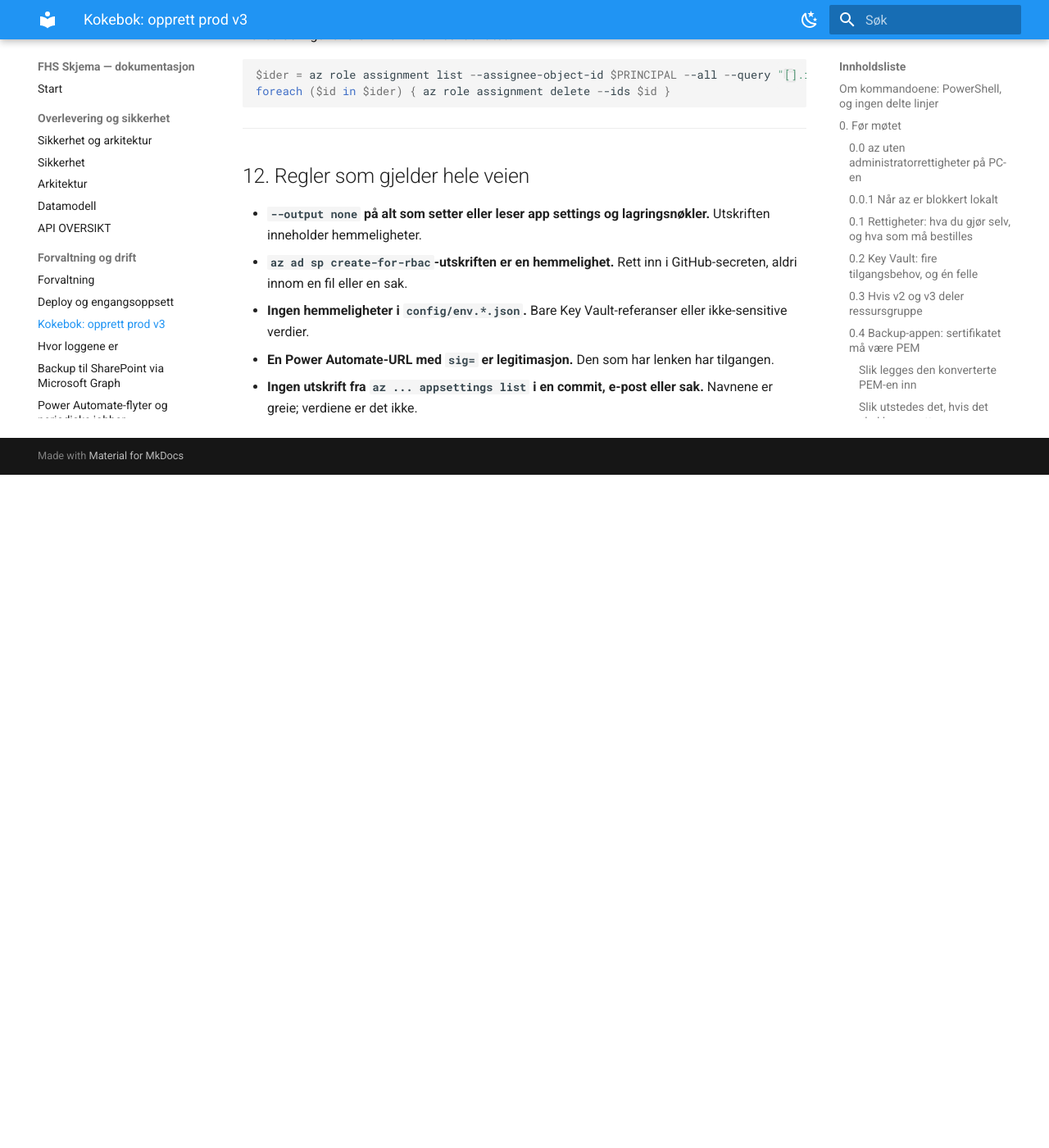
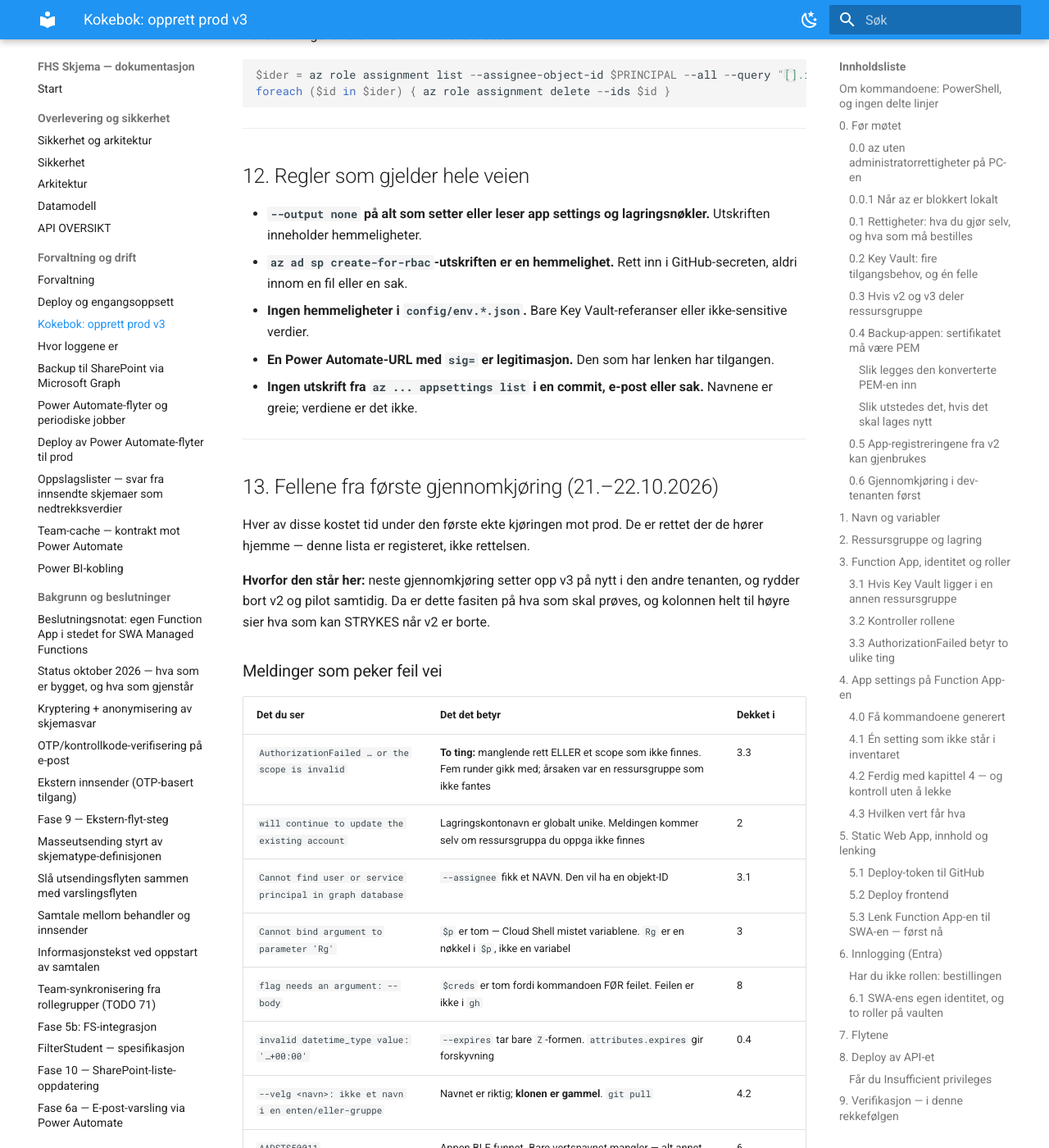
Before and after one commit to jachrist/skjema-swa, an MkDocs documentation site: the page built from docs/KOKEBOK-PROD-V3.md, in a window 1280 px wide and 1400 px high, scrolled down 44176 px. Shown: the whole window at 82% size. Built offline with MkDocs 1.6.1 and Material for MkDocs 9.7.7, drawn with Linux system fonts in a browser that asks for light colours; before the commit the page ends 44755 px from its top, so only the background shows below that; some of the changed text lies outside the part shown.

Commit message:
Kapittel 13: registeret over fellene fra første gjennomkjøring
Neste runde setter opp v3 på nytt i den andre tenanten og river v2 og
pilot samtidig. Da er dette fasiten på hva som skal prøves — og det er nå
det kan skrives, mens det er ferskt.

Fire deler:

**Meldinger som peker feil vei** — elleve av dem, med hva de FAKTISK
betyr. `AuthorizationFailed` som betyr to ting, «will continue to update
the existing account» på en ressursgruppe som ikke finnes, AADSTS50011 som
beviser at appen BLE funnet, «Lagring er ikke konfigurert» fra en
API-kopi, avvisning etter MFA uten rader i innloggingsloggen.

**Krav uten et trinn** — SWA-identiteten, $PRINCIPAL i et vilkårsavsnitt,
og et ferdig-kriterium som aldri kunne inntreffe.

**To lister som svarte ulikt** — fire former på to dager, alle nå bundet
av tester som leser begge kildene.

**Ting kokeboka ba om som ikke kan gjøres** — audience i Power Automate,
og et felt som heter noe annet enn ordet dokumentet brukte.

Og ryddelista: sju linjer som finnes BARE fordi to versjoner kjører
samtidig, med hvorfor hver av dem står der. Med advarsel om rekkefølge —
tilbakeveien i kapittel 10 forutsetter at v2 fortsatt står.

Testen krever at hver «Dekket i»-henvisning finnes som en overskrift, og
at hver mekanisme ryddelista navngir fortsatt er ERKLÆRT i koden.
Delstrengen holder ikke: første utgave brukte includes, og en mutasjon som
døpte om deploy_api til deploy_api_gammel forble grønn.

Fem mutasjoner prøvd, alle røde: en henvisning til et kapittel som ikke
finnes, deploy_api omdøpt, ENTEN_ELLER omdøpt, en linje ute av ryddelista,
og advarselen om rekkefølge fjernet.

139 av 139 testfiler OK. Ingen appkode — ingen deploy kreves.

Co-Authored-By: Claude Opus 5 <noreply@anthropic.com>
Claude-Session: https://claude.ai/code/session_016ebSuKji2st85HZS2wAHNH

```diff
--- a/docs/KOKEBOK-PROD-V3.md
+++ b/docs/KOKEBOK-PROD-V3.md
@@ -1985,3 +1985,80 @@ foreach ($id in $ider) { az role assignment delete --ids $id }
   tilgangen.
 - **Ingen utskrift fra `az ... appsettings list` i en commit, e-post eller
   sak.** Navnene er greie; verdiene er det ikke.
+
+---
+
+## 13. Fellene fra første gjennomkjøring (21.–22.10.2026)
+
+Hver av disse kostet tid under den første ekte kjøringen mot prod. De er
+rettet der de hører hjemme — denne lista er registeret, ikke rettelsen.
+
+**Hvorfor den står her:** neste gjennomkjøring setter opp v3 på nytt i den
+andre tenanten, og rydder bort v2 og pilot samtidig. Da er dette fasiten på
+hva som skal prøves, og kolonnen helt til høyre sier hva som kan STRYKES når
+v2 er borte.
+
+### Meldinger som peker feil vei
+
+| Det du ser | Det det betyr | Dekket i |
+|---|---|---|
+| `AuthorizationFailed … or the scope is invalid` | **To ting:** manglende rett ELLER et scope som ikke finnes. Fem runder gikk med; årsaken var en ressursgruppe som ikke fantes | 3.3 |
+| `will continue to update the existing account` | Lagringskontonavn er globalt unike. Meldingen kommer selv om ressursgruppa du oppga ikke finnes | 2 |
+| `Cannot find user or service principal in graph database` | `--assignee` fikk et NAVN. Den vil ha en objekt-ID | 3.1 |
+| `Cannot bind argument to parameter 'Rg'` | `$p` er tom — Cloud Shell mistet variablene. `Rg` er en nøkkel i `$p`, ikke en variabel | 3 |
+| `flag needs an argument: --body` | `$creds` er tom fordi kommandoen FØR feilet. Feilen er ikke i `gh` | 8 |
+| `invalid datetime_type value: '…+00:00'` | `--expires` tar bare `Z`-formen. `attributes.expires` gir forskyvning | 0.4 |
+| `--velg <navn>: ikke et navn i en enten/eller-gruppe` | Navnet er riktig; **klonen er gammel**. `git pull` | 4.2 |
+| `AADSTS50011` | Appen BLE funnet. Bare vertsnavnet mangler — alt annet er på plass | 6 |
+| `AADSTS700027` med riktig avtrykk i Key Vault | Sertifikatet ligger på feil app. `sp-skjema-*` er deploy-objektet, ikke backup-appen | 0.5 |
+| «Lagring er ikke konfigurert» på en lenket SWA | Svaret kom fra en API-KOPI på SWA-en, ikke fra Function App-en | 5.2 |
+| Avvist etter MFA, uten rader i Entras innloggingslogg | Kodevekslingen feilet, ikke autentiseringen. SWA-ens egen identitet mangler | 6.1 |
+
+### Krav uten et trinn
+
+| Felle | Utslag |
+|---|---|
+| SWA-ens systemtildelte identitet + to Key Vault-roller sto som KRAV i 0.2 og 0.5, men ingen kommando utførte det | Innloggingen nede, og symptomet pekte mot Entra |
+| `$PRINCIPAL` ble satt i 3.1 — et VILKÅRSAVSNITT | Tom variabel i 3.2, 3.3, 10 og 11 |
+| Kapittel 4 hadde ikke noe ferdig-kriterium som kunne inntreffe | «Tom utskrift» skjer aldri: verten har alltid egne settinger |
+
+### To lister som svarte ulikt
+
+Den tilbakevendende feilklassen i dette repoet, og den tok fire former på to
+dager:
+
+| Hva som sto to steder | Hva det ga |
+|---|---|
+| `AZURE_FUNCAPP_CREDENTIALS_PROD` i kokeboka mot `AZURE_FUNCAPP_CREDENTIALS` i miljøet i workflowen | Deployen ville feilet i `azure/login`, i et helt annet kapittel |
+| Kravlista krevde `AAD_CLIENT_SECRET` i prod; helsesjekken sa den skal stå tom | Ba om å lime v2 sin klienthemmelighet inn på v3 |
+| `--navn` filtrerte `kun_dokumentasjon`, `--kommandoer` gjorde det ikke | Generatoren ba om å sette noe kravlista ikke krevde |
+| `--sdk-auth` i kokeboka, `--json-auth` i beslutningsnotatet | Avviklingsadvarsel midt i en prod-kjøring |
+
+Alle fire er nå bundet av tester som leser BEGGE kildene.
+
+### Ting kokeboka ba om som ikke kan gjøres
+
+| Teksten sa | Virkeligheten |
+|---|---|
+| «Flytene må ha `…/` som audience, med skråstrek bakerst» | `aud` bestemmes av hvilken ressurs VI ber om token for. Det finnes ingen slik innstilling i Power Automate |
+| «Flytenes allow-liste» | Feltet heter **Tillatte brukere**. Et oppslagsord som ikke finnes i verktøyet, finner ingen |
+
+### Det som forsvinner når v2 og pilot rives
+
+Dette er ryddelista for neste runde. Hver linje finnes BARE fordi to
+versjoner kjører samtidig, eller fordi pilot har en annen arkitektur:
+
+| Kan strykes | Hvorfor det står der nå |
+|---|---|
+| `--velg`-mekanismen og begge enten/eller-parene | Inventaret bærer både hemmelighet og sertifikat, både tilkoblingsstreng og kontonavn, fordi pilot og v2 bruker den ene og v3 den andre. Steg 6 i `BESLUTNING-EGEN-FUNCTION-APP.md` river gaffelen |
+| `deploy_api`-valget i `deploy-prod.yml` | Finnes bare fordi v2 kjører API-et på SWA-en og v3 ikke gjør det |
+| `KUN_I_MILJO` for `AAD_CLIENT_ID` | Erklæringen beskriver v2-arkitekturen, inventaret v3. De kan ikke bli enige før v2 er borte |
+| `AAD_CLIENT_SECRET` i prod-inventaret | Står igjen bare fordi pilot bruker secret-navnet |
+| `SWA_URL` som instansspesifikk | Relevant bare under parallellkjøring |
+| 0.3 og 0.5 i sin helhet | Begge handler om å dele ressursgruppe og app-registreringer med v2 |
+| `production` som miljønavn | Et gammelt navn for pilot |
+
+> **Rydd ikke før v3 er verifisert i begge tenantene.** Hver av linjene over
+> er en gaffel som bærer to oppsett. Fjernes den ene siden før den andre er
+> prøvd, er det ingen vei tilbake — og tilbakeveien i 10 forutsetter at v2
+> fortsatt står.
```
Also changed, not shown: 1 other file.
